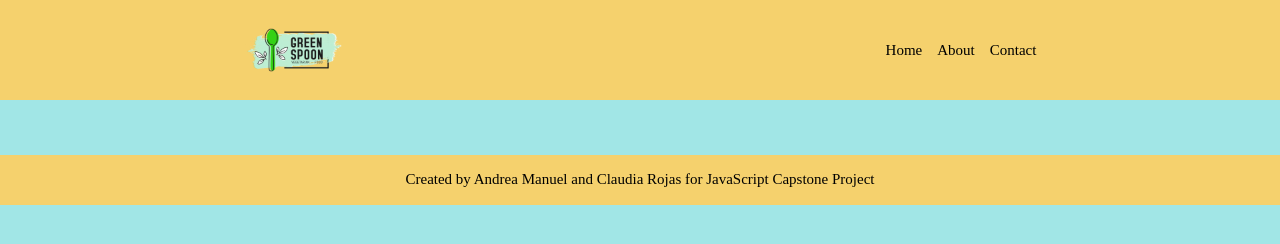
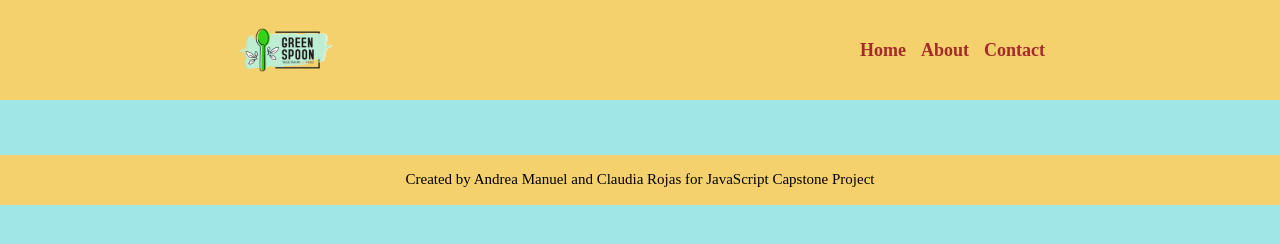
Before and after one commit to ClaudiaRojasSoto/Api_dishes, a website built with webpack: page src/index.html in a window 1280 px wide. Built offline with nearby package versions, Linux system fonts and the light colour scheme; no server answers.

Commit message:
Change the style of the nav

```diff
--- a/src/styles.css
+++ b/src/styles.css
@@ -29,8 +29,9 @@ ul,
 li a {
   text-decoration: none;
   list-style: none;
-  color: black;
-  font-size: 15px;
+  color: brown;
+  font-size: 18px;
+  font-weight: 700;
 }
 
 footer {
```
